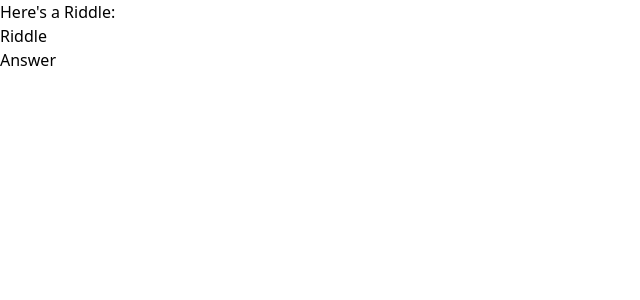
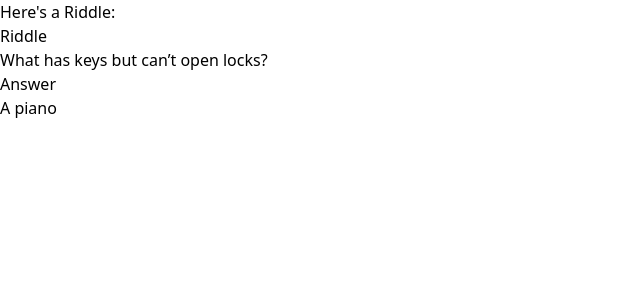
Before and after one commit to sir-axolotl-alot/devvit-bolt-template, a React (Vite) app in the folder web-view-app/: page / in a window 1280 px wide. Shown: the top 300 px of the page, without its empty margins (0-640 px from the left). Built offline with nearby package versions, Linux system fonts and the light colour scheme.

Commit message:
Reverting back to mocked responses

```diff
--- a/web-view-app/src/App.tsx
+++ b/web-view-app/src/App.tsx
@@ -9,7 +9,7 @@ function App() {
   useEffect(() => {
     // Set to true to use mocked responses on Bolt
     // Set to false when running `devvit playtest` to run the app with the real backend on Reddit
-    const useMockedResponses = false;
+    const useMockedResponses = true;
     devvitClient.initialize(useMockedResponses);
 
 
```
